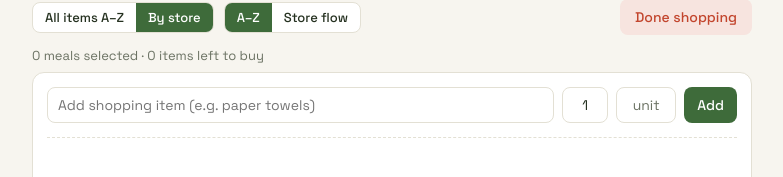
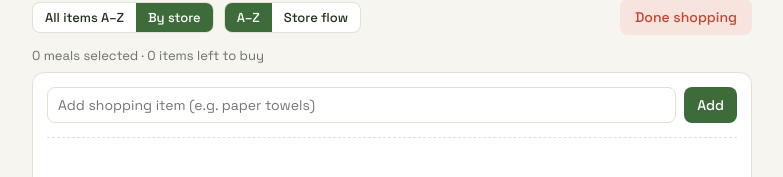
Before and after one commit to stuart-belcke/grocery-run, a React (Vite) app: page / in a window 1280 px wide. Shown: the part 164-341 px from the top of the page, without its empty margins (248-1031 px from the left). Built offline with nearby package versions, Linux system fonts and the light colour scheme.

Commit message:
Show the amount fields only while you're entering an item (#49)

```diff
--- a/src/tabs/ListTab.jsx
+++ b/src/tabs/ListTab.jsx
@@ -3,7 +3,7 @@
     store-grouped, checkable list with per-item store overrides.  */
 /* ------------------------------------------------------------------ */
 
-import { useState, useMemo } from "react";
+import { useState, useMemo, useRef } from "react";
 import { C, fontDisplay, inputStyle } from "../theme";
 import { Stripe, Btn, Seg, ConfirmDialog, ChoiceDialog } from "../ui";
 import { UNASSIGNED, norm, r2, normalizeCfg, aisleFor, servingsByRecipe, aggregateItems, qtyLabel, unitSuggestions, ingredientNames, ingredientMatches, storeFor, listSections, cap, commonUnitFor } from "../lib";
@@ -12,7 +12,11 @@ export function ListTab({ data, update }) {
   const [view, setView] = useState("store");
   const [storeSort, setStoreSort] = useState("az");
   const [extra, setExtra] = useState({ name: "", qty: "1", unit: "" });
-  const [editingUnit, setEditingUnit] = useState(false); // unit is a compact chip until tapped
+  // The amount controls only exist while you're actually entering an item.
+  // Focus anywhere in the add block expands them onto a second line, so the
+  // name field — the one you type into — keeps the full width of the first.
+  const [addFocused, setAddFocused] = useState(false);
+  const nameRef = useRef(null);
   const [inspectKey, setInspectKey] = useState(null);
   const [editExtra, setEditExtra] = useState(null); // { key, name, qty, unit } while editing a hand-added entry
   const [showSug, setShowSug] = useState(false); // add-item name field: is the suggestion list open
@@ -40,6 +44,15 @@ export function ListTab({ data, update }) {
     setShowSug(false);
     setSugIdx(-1);
   };
+  // "Non-default" is the only thing worth showing when collapsed: one of
+  // something, unitless, is what you get by just typing a name.
+  const hasAmount = extra.name.trim() !== "" && (extra.unit.trim() !== "" || (Number(extra.qty) || 1) !== 1);
+  const amountLabel = `${(Number(extra.qty) || 1)}${extra.unit.trim() ? ` ${extra.unit.trim()}` : ""}`;
+
+  // Clearing the name abandons the entry, so the amount goes back to default
+  // with it — otherwise a stray "2 cloves" survives onto whatever you type next.
+  const setName = (name) => setExtra(name.trim() ? { ...extra, name } : { name, qty: "1", unit: "" });
+
   const storeOf = (key) => storeFor(data, key);
   const storeOptions = [...data.stores, UNASSIGNED];
   const totals = servingsByRecipe(data);
@@ -149,7 +162,6 @@ export function ListTab({ data, update }) {
       return d;
     });
     setExtra({ name: "", qty: "1", unit: "" });
-    setEditingUnit(false);
     setAskSave(null);
   };
 
@@ -462,13 +474,24 @@ export function ListTab({ data, update }) {
       )}
 
       <div style={{ background: C.card, border: `1px solid ${C.line}`, borderRadius: 12, padding: "14px 14px 6px" }}>
-        <div style={{ display: "flex", gap: 8, marginBottom: 14, flexWrap: "nowrap", alignItems: "center" }}>
+        {/* focusin/focusout bubble, so this stays expanded while focus moves
+            between the name, qty and unit fields, and collapses only when it
+            leaves the block entirely. */}
+        <div
+          onFocus={() => setAddFocused(true)}
+          onBlur={(e) => {
+            if (!e.currentTarget.contains(e.relatedTarget)) setAddFocused(false);
+          }}
+          style={{ marginBottom: 14 }}
+        >
+          <div style={{ display: "flex", gap: 8, flexWrap: "nowrap", alignItems: "center" }}>
           <div style={{ position: "relative", flex: 1, minWidth: 92 }}>
             <input
               placeholder="Add shopping item (e.g. paper towels)"
               value={extra.name}
+              ref={nameRef}
               onChange={(e) => {
-                setExtra({ ...extra, name: e.target.value });
+                setName(e.target.value);
                 setShowSug(true);
                 setSugIdx(-1);
               }}
@@ -555,66 +578,60 @@ export function ListTab({ data, update }) {
               </ul>
             )}
           </div>
+          {/* Collapsed, a non-default amount still shows — as a chip, not a
+              pair of inputs — so you never press Add without seeing what you
+              set. At the default of one-with-no-unit there's nothing worth
+              saying, so the line stays clean. */}
+          {!addFocused && hasAmount && (
+            <button
+              onMouseDown={(e) => e.preventDefault()}
+              onClick={() => nameRef.current?.focus()}
+              aria-label={`Amount: ${amountLabel}. Tap to change`}
+              title="Tap to change the amount"
+              style={{
+                ...inputStyle,
+                maxWidth: 96,
+                padding: "8px 8px",
+                boxSizing: "border-box",
+                flexShrink: 0,
+                background: "none",
+                cursor: "pointer",
+                whiteSpace: "nowrap",
+                overflow: "hidden",
+                textOverflow: "ellipsis",
+              }}
+            >
+              {amountLabel}
+            </button>
+          )}
+            <Btn kind="primary" onClick={addExtra} style={{ padding: "8px 12px", flexShrink: 0 }}>Add</Btn>
+          </div>
+          {addFocused && (
+            <div style={{ display: "flex", gap: 8, alignItems: "center", marginTop: 8 }}>
+              <span style={{ fontSize: 12, color: C.faint }}>How much?</span>
               <input
                 placeholder="Qty"
                 inputMode="decimal"
                 aria-label="Quantity"
                 value={extra.qty}
                 onChange={(e) => setExtra({ ...extra, qty: e.target.value })}
-            style={{ ...inputStyle, width: 46, padding: "8px 6px", textAlign: "center", boxSizing: "border-box", flexShrink: 0 }}
+                style={{ ...inputStyle, width: 56, padding: "8px 6px", textAlign: "center", boxSizing: "border-box" }}
               />
-          {/* Unit stays a compact chip and only becomes an input while you're
-              editing it. As a permanent input it was a fourth full-width
-              control, which pushed the row onto two lines the moment picking a
-              known ingredient auto-filled it — the state this row is in most of
-              the time. Store and aisle used to sit here too: an aisle is
-              silently ignored without a store, and both belong to the
-              ingredient rather than this one-off entry. */}
-          {editingUnit ? (
-            <>
               <input
-                autoFocus
                 placeholder="Unit"
                 aria-label="Unit"
                 list="unit-suggestions"
                 value={extra.unit}
                 onChange={(e) => setExtra({ ...extra, unit: e.target.value })}
-                onBlur={() => setEditingUnit(false)}
-                onKeyDown={(e) => {
-                  if (e.key === "Enter" || e.key === "Escape") setEditingUnit(false);
-                }}
-                style={{ ...inputStyle, width: 60, padding: "8px 4px", boxSizing: "border-box", flexShrink: 0 }}
+                style={{ ...inputStyle, width: 96, padding: "8px 8px", boxSizing: "border-box" }}
               />
               <datalist id="unit-suggestions">
                 {units.map((u) => (
                   <option key={u} value={u} />
                 ))}
               </datalist>
-            </>
-          ) : (
-            <button
-              onClick={() => setEditingUnit(true)}
-              aria-label={extra.unit ? `Unit: ${extra.unit}. Tap to change` : "Add a unit"}
-              title={extra.unit ? "Tap to change the unit" : "Add a unit"}
-              style={{
-                ...inputStyle,
-                width: 60,
-                padding: "8px 4px",
-                boxSizing: "border-box",
-                flexShrink: 0,
-                textAlign: "center",
-                background: "none",
-                cursor: "pointer",
-                color: extra.unit ? C.ink : C.faint,
-                whiteSpace: "nowrap",
-                overflow: "hidden",
-                textOverflow: "ellipsis",
-              }}
-            >
-              {extra.unit || "unit"}
-            </button>
+            </div>
           )}
-          <Btn kind="primary" onClick={addExtra} style={{ padding: "8px 12px", flexShrink: 0 }}>Add</Btn>
         </div>
         <div style={{ borderTop: `1px dashed ${C.line}`, paddingTop: 6 }}>{body}</div>
       </div>
```
Lines whose indentation alone changed are shown as unchanged.
